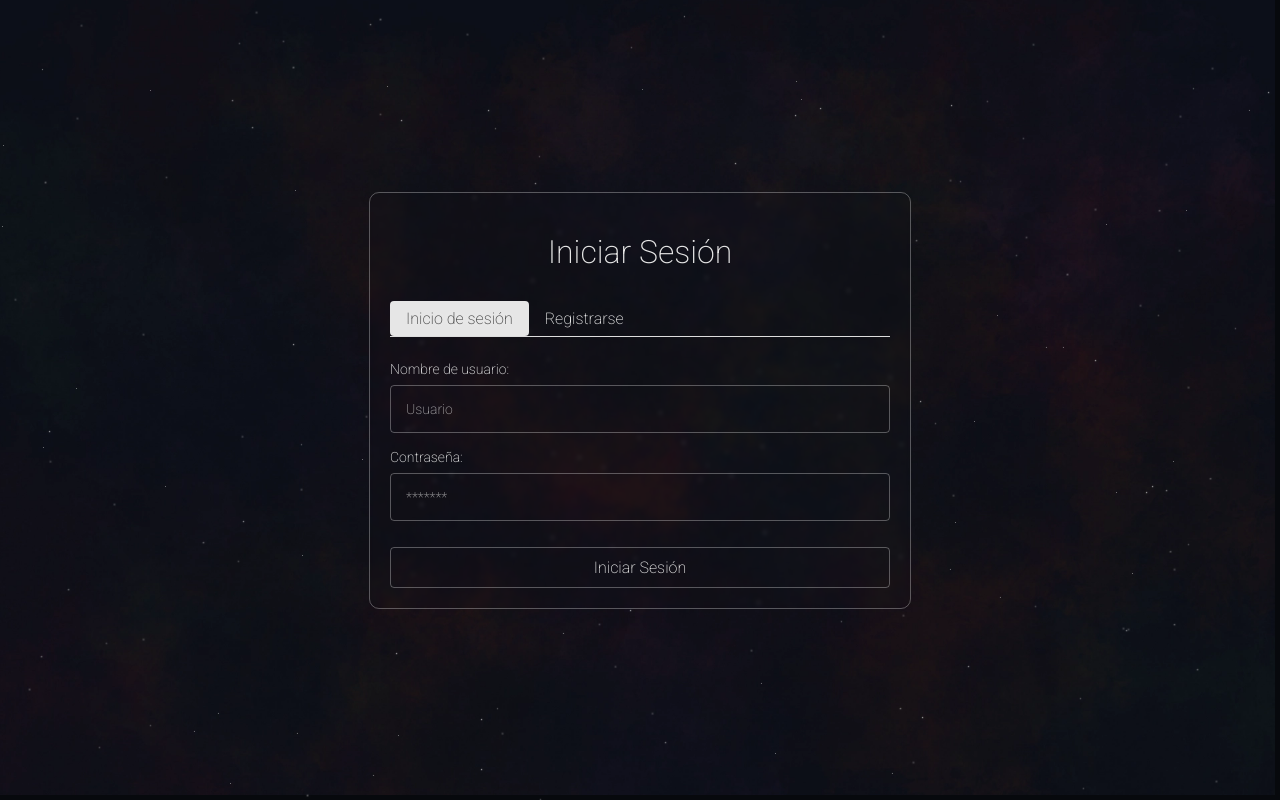
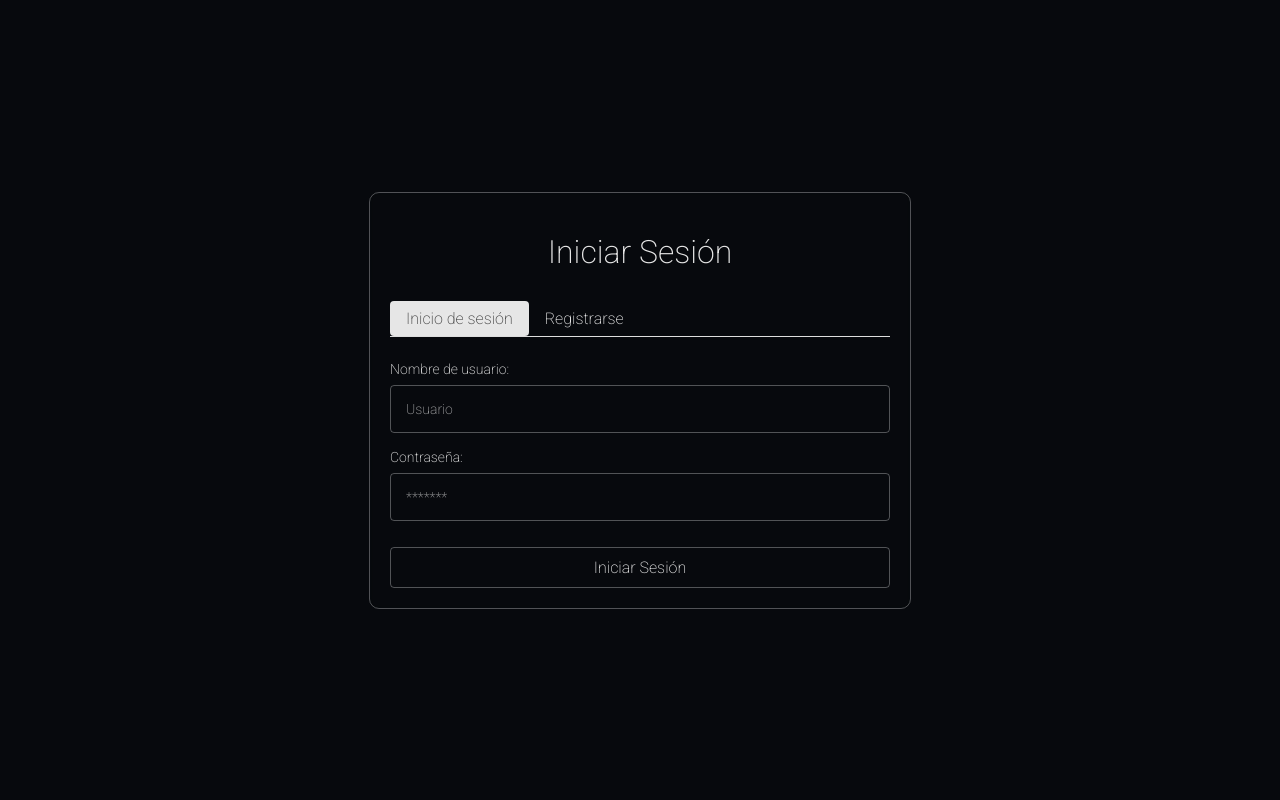
Before and after one commit to lPunpunl/StarshipCommand, a React (Create React App) app in the folder Client/: page /login in a window 1280 px wide. Built offline with nearby package versions, Linux system fonts and the light colour scheme; no server answers.

Commit message:
prueba de correccion del desplazamiento del vh en navegador safari

```diff
--- a/Client/src/components/AboutThePage/AboutThePage.module.css
+++ b/Client/src/components/AboutThePage/AboutThePage.module.css
@@ -1,4 +1,5 @@
 .abt_container {
+    height: -webkit-fill-available;
     height: 100vh;
     width: 100vw;
     overflow-y: auto;
--- a/Client/src/components/background/Background.module.css
+++ b/Client/src/components/background/Background.module.css
@@ -1,5 +1,6 @@
     .app {
       height: 100vh;
+      height: -webkit-fill-available;
       overflow: hidden;/**/
       position: relative;
     }
@@ -17,6 +18,7 @@
       left: 0px;
       width: 100vw;
       height: 100vh;
+      height: -webkit-fill-available;
       object-fit: cover;
       transition: transform 0.1s ease;
       pointer-events: none;
```
